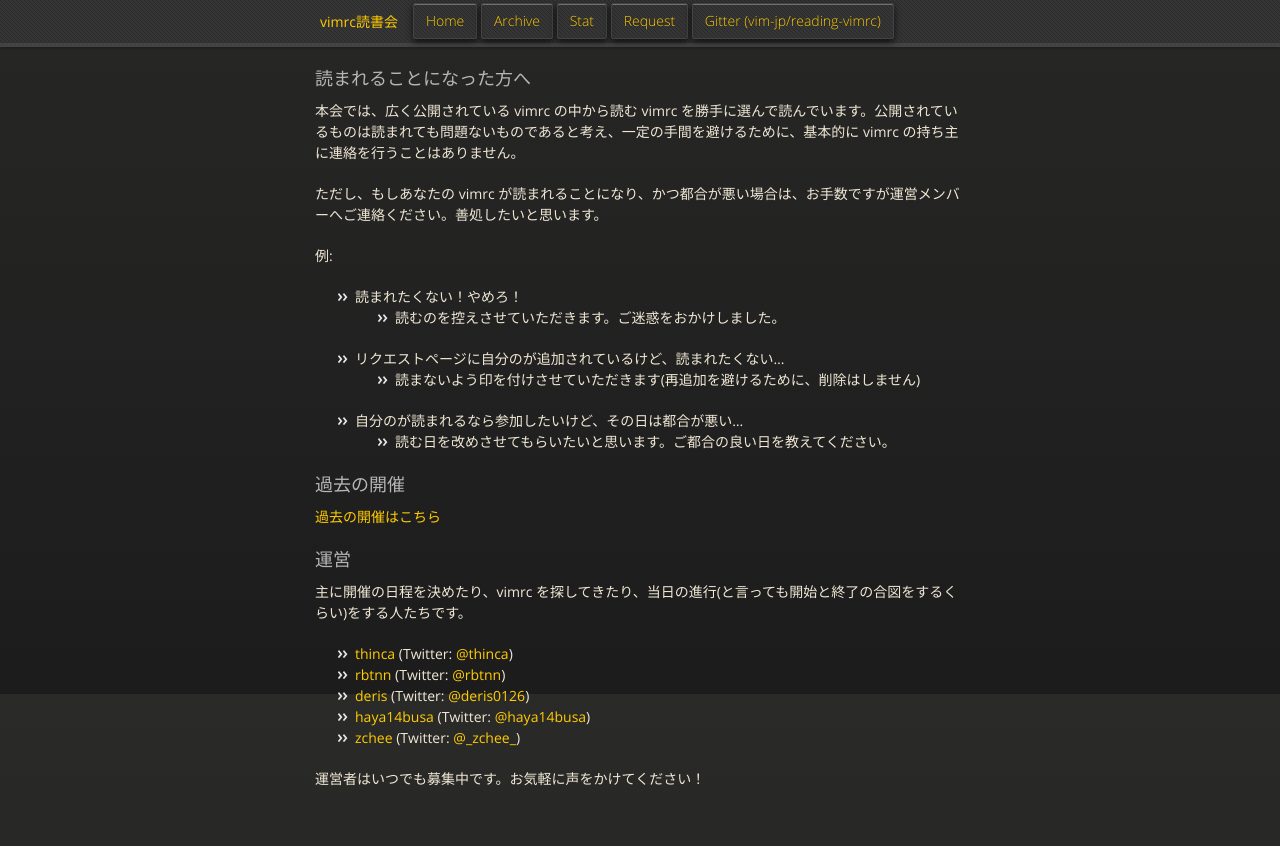
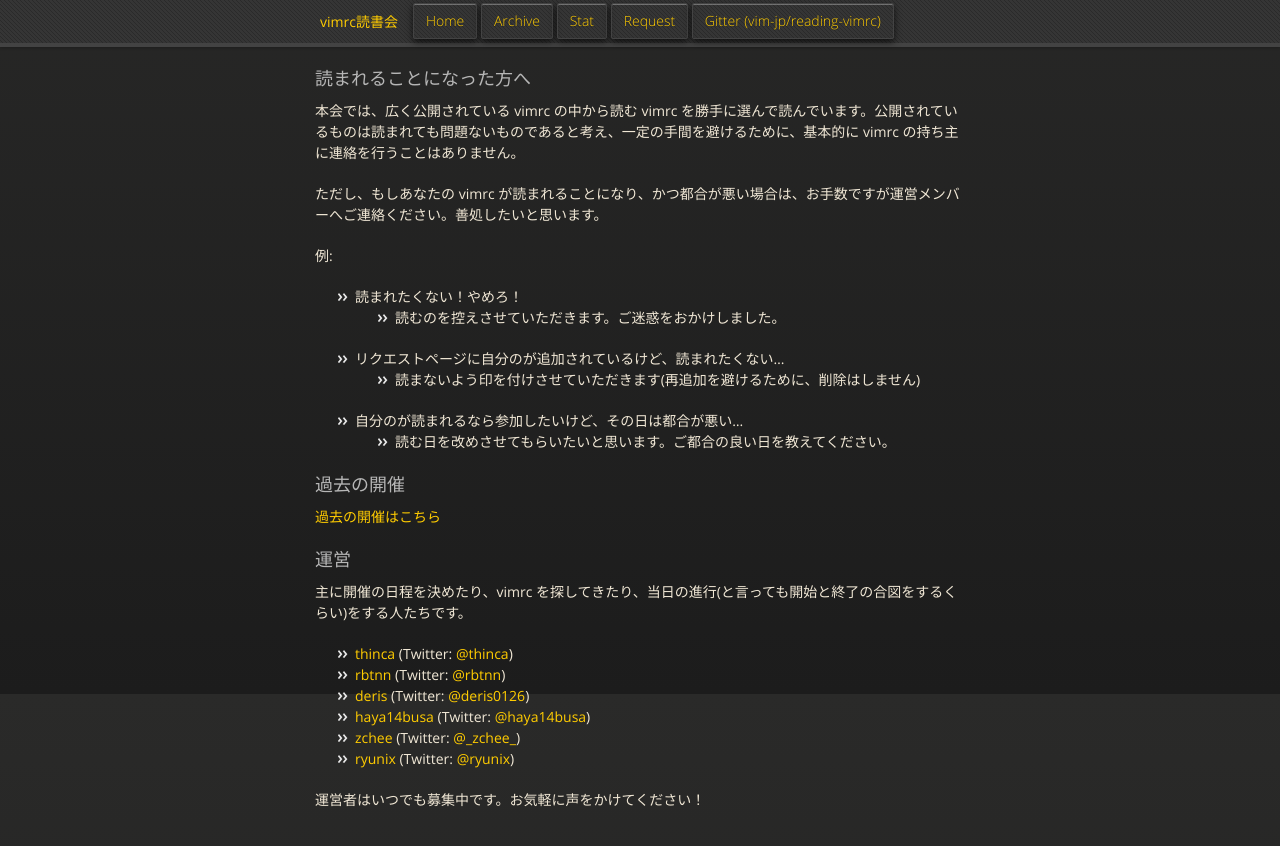
Before and after one commit to vim-jp/reading-vimrc, a Jekyll site: the page built from index.md, in a window 1280 px wide and 900 px high, scrolled down 1106 px. Shown: the top 846 px of the window. Built offline with Jekyll 4.4.1, drawn with Linux system fonts in a browser that asks for light colours; nearby versions of some CDN libraries.

Commit message:
Add ryunix as an organizer member

```diff
--- a/index.md
+++ b/index.md
@@ -100,5 +100,6 @@ title: vimrc読書会
 - [deris](https://github.com/deris) (Twitter: [@deris0126](https://twitter.com/deris0126))
 - [haya14busa](https://github.com/haya14busa) (Twitter: [@haya14busa](https://twitter.com/haya14busa))
 - [zchee](https://github.com/zchee) (Twitter: [@\_zchee\_](https://twitter.com/_zchee_))
+- [ryunix](https://github.com/ryunix) (Twitter: [@ryunix](https://twitter.com/ryunix))
 
 運営者はいつでも募集中です。お気軽に声をかけてください！
```
